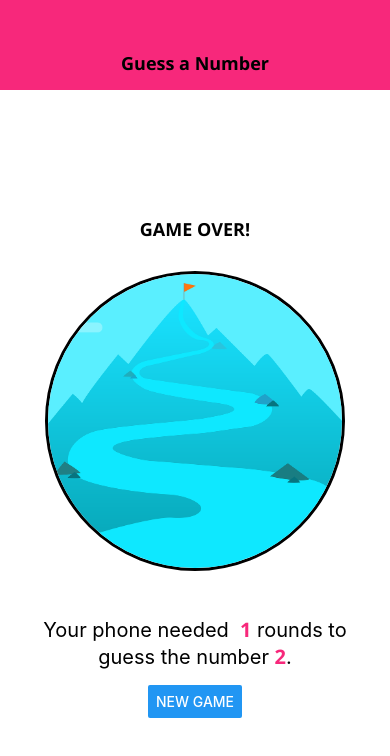
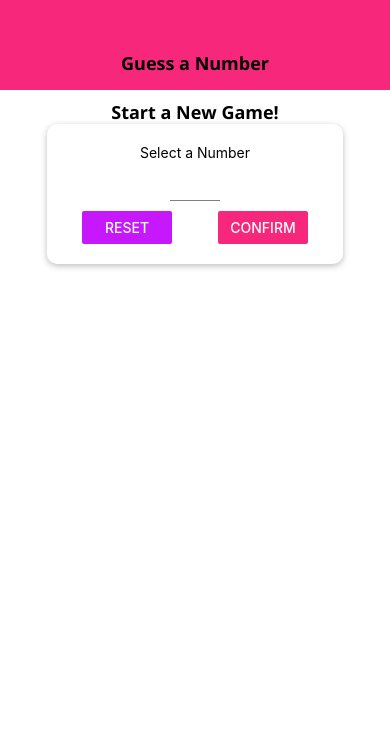
Before and after one commit to dbmarch/rn-guess-a-number, a React Native app: screen / in a window 390 px wide. Shown: the top 756 px of the page. Built offline with nearby package versions, Linux system fonts and the light colour scheme.

Commit message:
format the text on the results

```diff
--- a/App.js
+++ b/App.js
@@ -46,8 +46,6 @@ export default function App() {
 
   let content = <StartGameScreen  onStartGame = {startGameHandler}/>
 
-   content = <GameOverScreen roundsNumber = {1} userNumber = {2} onRestart = {configureNewGameHandler}/>
-
   if (userNumber && guessRounds <= 0) {
     content = <GameScreen userChoice= {userNumber} onGameOver={gameOverHandler}/>
   } else if (guessRounds > 0){
```
